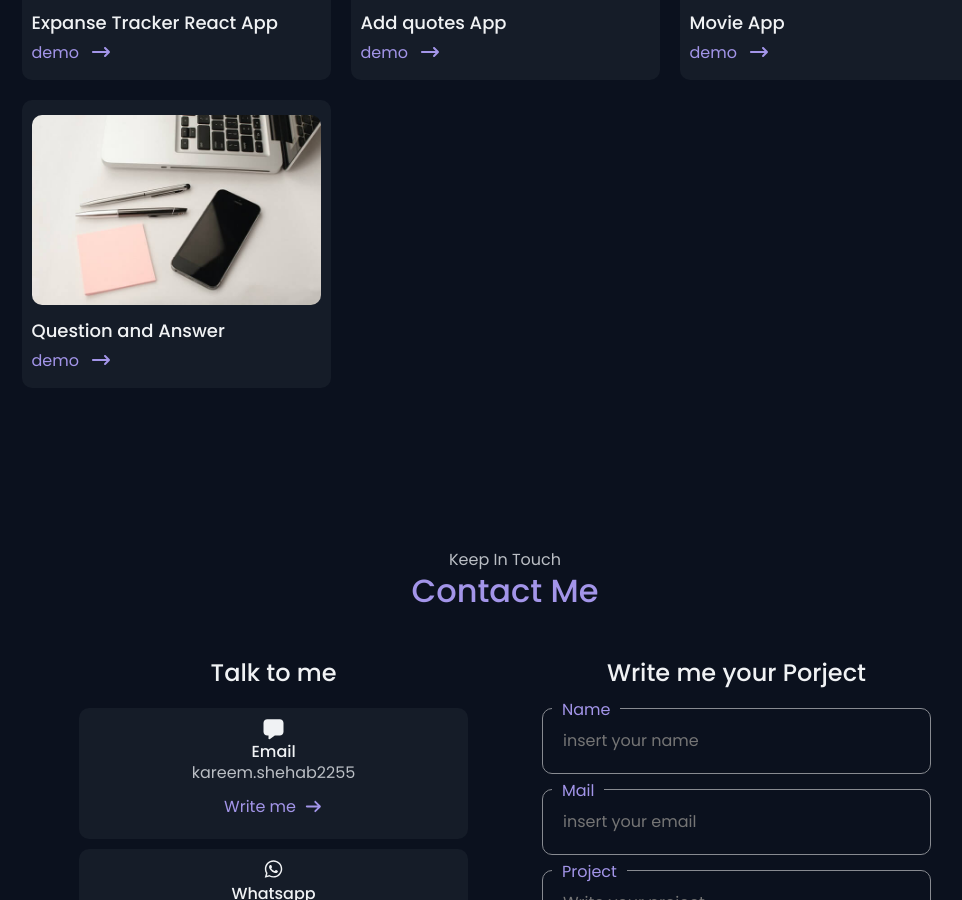
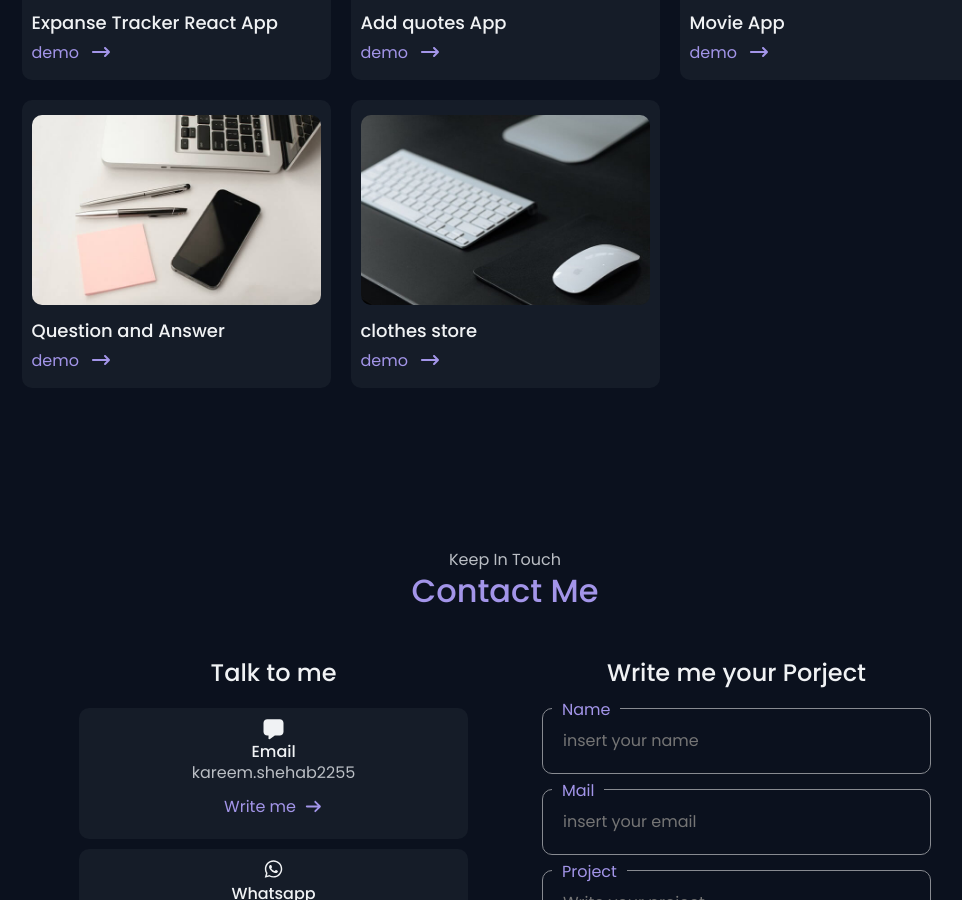
Before and after one commit to kemetitch/portofolio, a plain HTML site: page index.html in a window 1280 px wide. Shown: the part 3639-4539 px from the top of the page, without its empty margins (135-1097 px from the left). Drawn offline with nearby package versions, Linux system fonts and the light colour scheme.

Commit message:
Update index.html

```diff
--- a/index.html
+++ b/index.html
@@ -69,7 +69,7 @@
           <h2 class="my-0 py-2 fs-1">kareem shehab</h2>
           <p class="mb-4">front end developer</p>
           <div class="btn">
-            <a href="img/cv" class="me-2" download=""
+            <a href="img/Kareem's Resume.pdf" class="me-2" download=""
               >download cv</a
             >
             <button>about me</button>
@@ -391,6 +391,16 @@
               >demo <i class="ms-2 fa-solid fa-arrow-right-long"></i
             ></a>
           </div>
+
+          <div class="box" data-box=".react">
+            <div class="image">
+              <img src="img/work2.jpg" alt="" />
+            </div>
+            <h5>clothes store</h5>
+            <a target="_blank" href="https://react-clothe-store.netlify.app/"
+              >demo <i class="ms-2 fa-solid fa-arrow-right-long"></i
+            ></a>
+          </div>
         </div>
       </div>
     </section>
```
